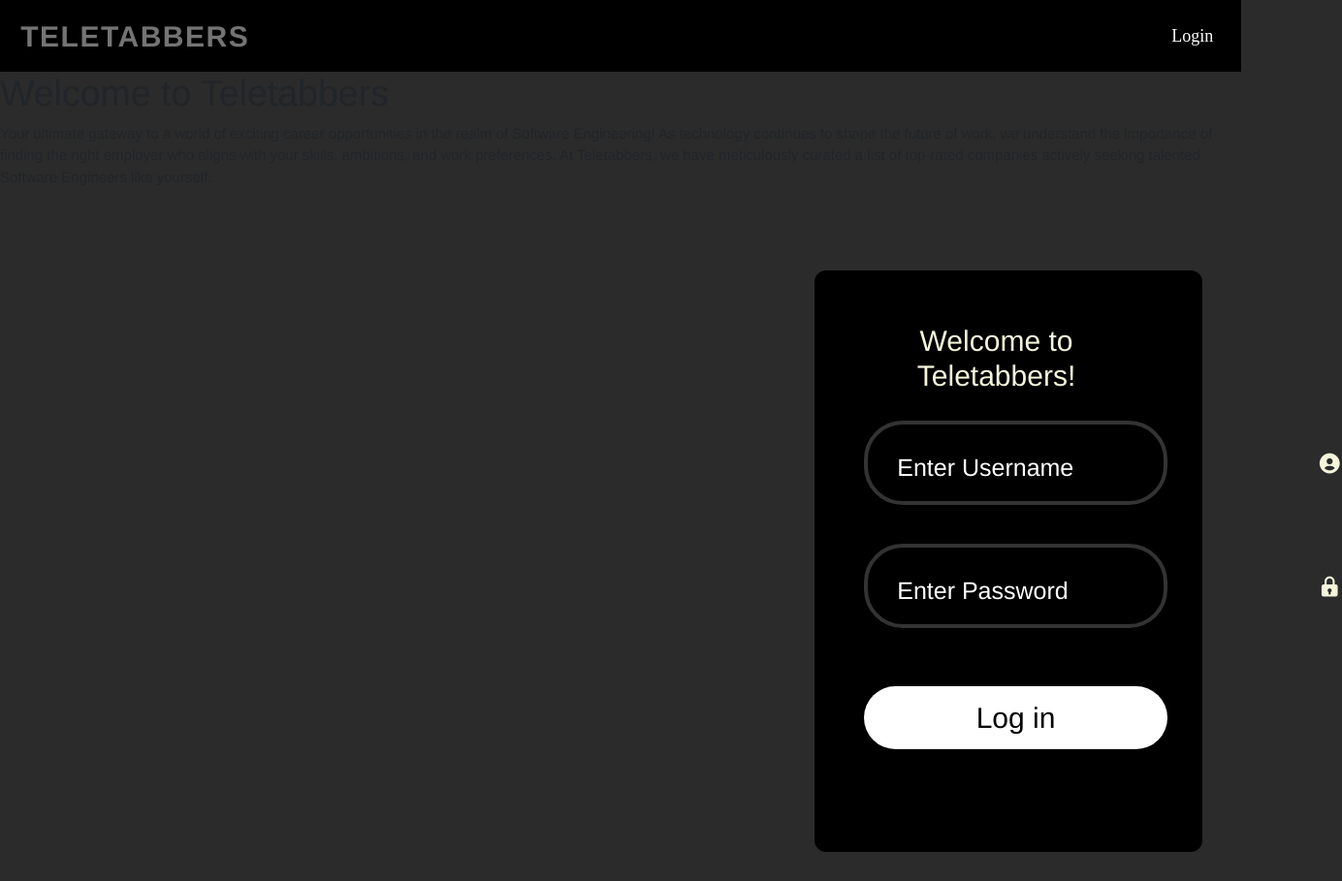
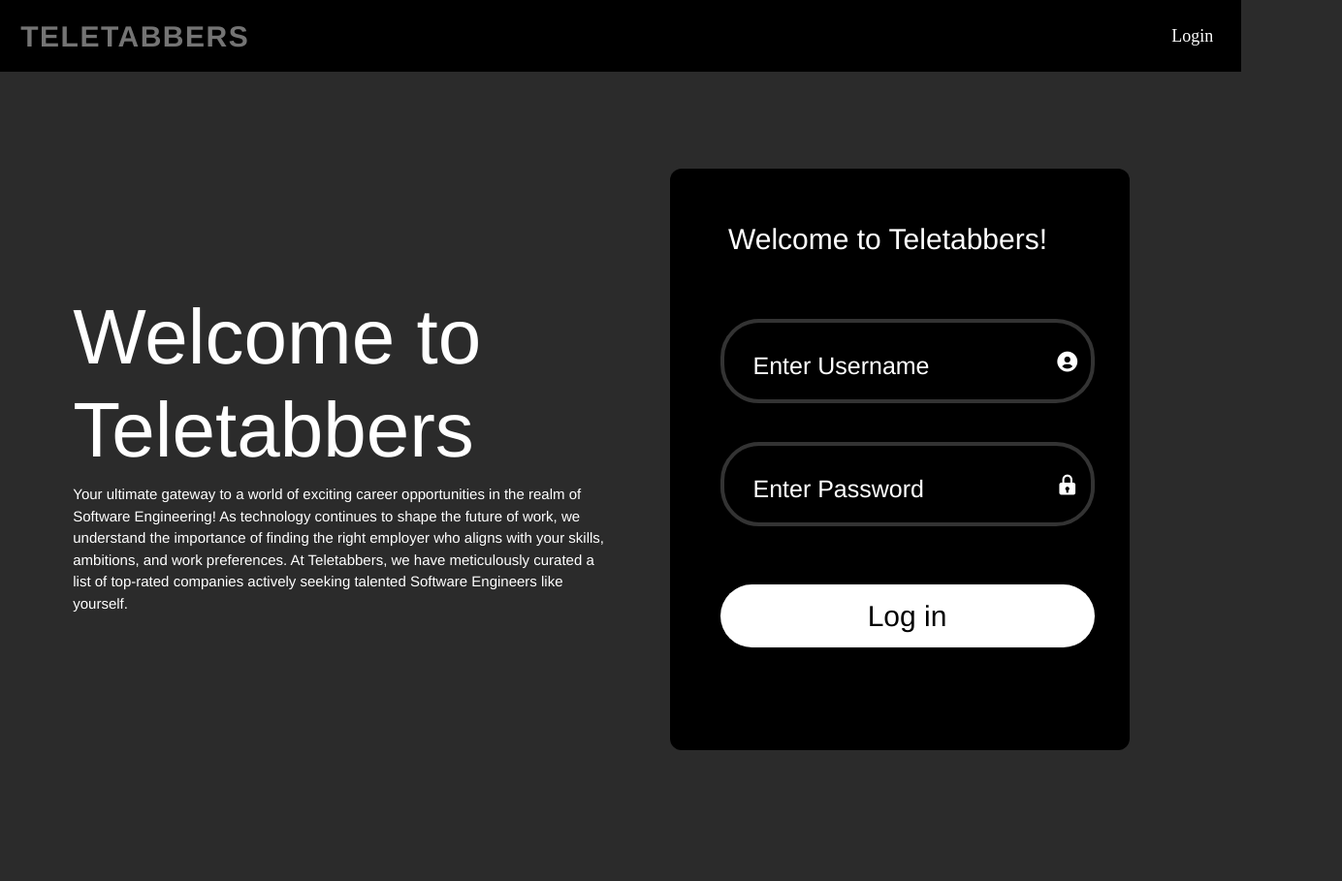
Before and after one commit to Zaisuki/P1GroupActivity, a plain HTML site: page activities/p1/login.html in a window 1280 px wide. Shown: the whole page at 97% size, 1384 px wide, since content can reach past the window. After the commit the page ends 874 px from the top, so only its background shows below. Drawn offline with nearby package versions, Linux system fonts and the light colour scheme; files whose address does not match are found by name.

Commit message:
Improve designs

```diff
--- a/activities/p1/css/login.css
+++ b/activities/p1/css/login.css
@@ -5,16 +5,33 @@
     box-sizing: border-box;
     font-size: 15px;
     align-items: center;
+    color: white;
+}
+main{
+    display: flex;
+    justify-content: center;
+    align-items: center;
 }
 .row{
     display: flex;
-    height: 88%;
+    width: 90%;
+    /* height: 88%; */
     align-items: center;
+    justify-content: center;
 
 }
 .col{
-    flex-basis: 50%;
-
+    width: 50%;
+    height: 100%;
+    display: flex;
+    flex-direction: column;
+    justify-content: space-around;
+}
+.col h1 {
+    font-size: 80px;
+}
+.hold{
+    width: 50%;
 }
 form{
     background-color: black;
@@ -22,8 +39,6 @@ form{
     border-radius: 12px;
     width: 700px;
     height: 600px;
-    margin-left: 800px;
-    margin-top: 40px;
 
 }
 .error{
@@ -34,7 +49,7 @@ form{
 }
 
 .wrapper{
-    width: 100vw;
+    /* width: 100vw; */
     color: beige;
     border-radius: 12px;
     padding: 30px 40px;
@@ -72,6 +87,7 @@ form{
 }
 
 .wrapper .login-btn{
+    color: black;
     width: 100%;
     height: 65px;
     background: rgb(255, 255, 255);
@@ -88,7 +104,8 @@ form{
 }
 .wrapper .login-btn:hover{
     background: rgb(68, 68, 68);
-    border-radius: 40px
+    border-radius: 40px;
+    color: white;
 }
 .input-box input::placeholder{
     color: white;
@@ -96,7 +113,7 @@ form{
 .input-box i{
     position: absolute;
     top: 48%;
-    left: 500px;
+    left: 98%;
     transform: translate(-50%);
     font-size: 25px;
     cursor: pointer;
--- a/activities/p1/login.html
+++ b/activities/p1/login.html
@@ -8,8 +8,8 @@
         crossorigin="anonymous">
     <link href="https://unpkg.com/boxicons@2.1.4/css/boxicons.min.css" rel="stylesheet">
     <link rel="stylesheet" href="css/main.css">
+    <link rel="stylesheet" href="css/nav.css">
     <link rel="stylesheet" href="css/login.css">
-    <link rel="stylesheet" href="css/nav.css">
     <title>Login</title>
 </head>
 
@@ -30,6 +30,7 @@
             </div>
         </div>
     </nav>
+    <main>
     <div class="row">
         <div class="col">
             <h1>Welcome to Teletabbers</h1>
@@ -66,7 +67,7 @@
             </div>
         </div>
     </div>
-
+</main>
     <script src="js/login.js"></script>
     <script src="https://cdn.jsdelivr.net/npm/bootstrap@5.3.2/dist/js/bootstrap.bundle.min.js" integrity="sha384-C6RzsynM9kWDrMNeT87bh95OGNyZPhcTNXj1NW7RuBCsyN/o0jlpcV8Qyq46cDfL"
         crossorigin="anonymous"></script>
```
Also changed, not shown: activities/p1/css/profile.css (+22 -2 lines), activities/p1/dashboard.html (+1 -1 lines), activities/p1/profile.html (+16 -7 lines), activities/p1/css/main.css (line endings or trailing spaces).
